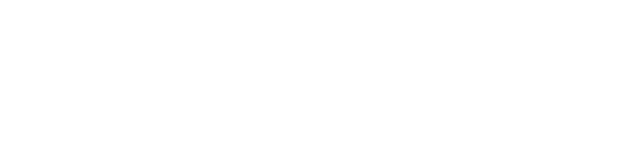
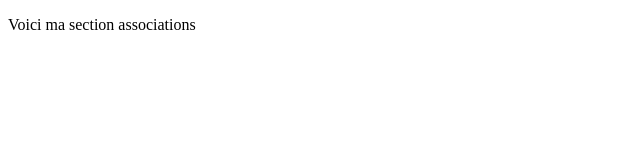
Before and after one commit to laurena20/git-mon-cv, a plain HTML site: page index.html in a window 1280 px wide. Shown: the whole page, without its empty margins (0-640 px from the left). Drawn offline with Linux system fonts and the light colour scheme.

Commit message:
mise en place de la section associations

```diff
--- a/index.html
+++ b/index.html
@@ -7,6 +7,6 @@
     <link rel="stylesheet" href="style.css"
 </head>
 <body>
-
+    <p> Voici ma section associations </p>
 </body>
 </html>
```
